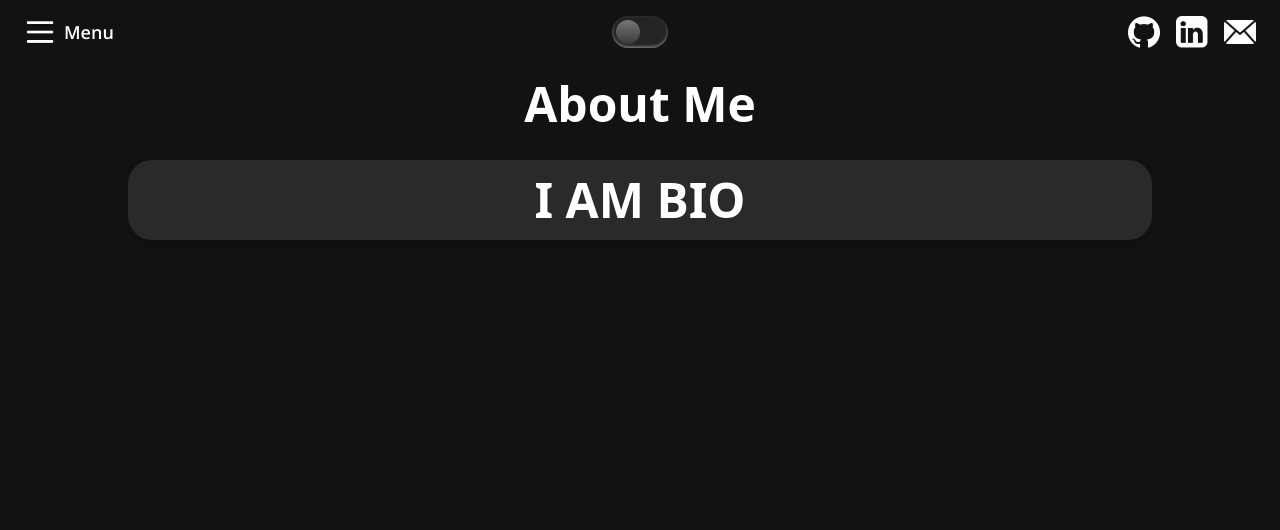
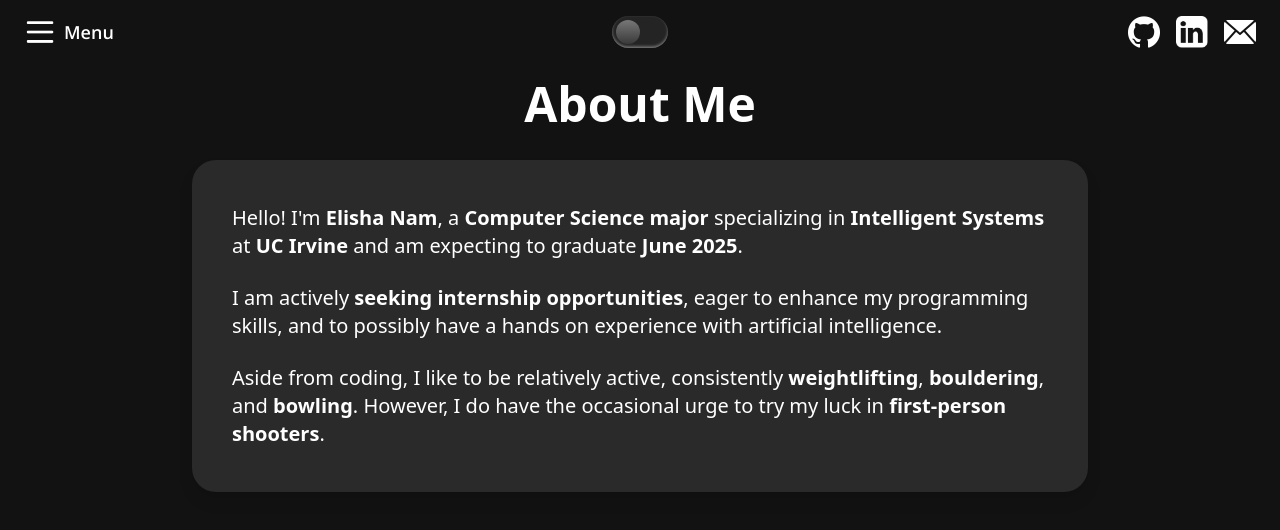
Before and after one commit to ENamja/personal-website, a Next.js app: page /about in a window 1280 px wide. Shown: the top 530 px of the page. Built offline with nearby package versions, Linux system fonts and the light colour scheme.

Commit message:
Fixed bg dimensions and added bio to about page

```diff
--- a/app/about/AboutPage.tsx
+++ b/app/about/AboutPage.tsx
@@ -10,7 +10,7 @@ function AboutPage() {
   return (
     <div
       className={
-        "duration-500 w-screen h-screen pt-20 p-4 flex flex-col items-center text-center text-5xl font-bold" +
+        "duration-500 w-screen h-full min-h-screen pt-20 p-4 flex flex-col items-center text-center text-5xl font-bold" +
         (theme === "dark"
           ? " bg-[#121212] text-white"
           : " bg-gray-100 text-black")
--- a/app/about/Bio.tsx
+++ b/app/about/Bio.tsx
@@ -8,11 +8,33 @@ function Bio() {
   return (
     <div
       className={
-        "transition-colors duration-500 relative w-full max-w-5xl rounded-3xl my-8 drop-shadow-lg" +
+        "transition-colors duration-500 relative w-full max-w-4xl rounded-3xl my-8 drop-shadow-lg" +
         (theme === "dark" ? " bg-[#121212] text-white" : " bg-white text-black")
       }
     >
-      <p className="m-4">I AM BIO</p>
+      <div className="m-4 text-left py-1 font-normal text-xl">
+        <p className="m-6">
+          Hello! I'm <span className="font-bold">Elisha Nam</span>, a{" "}
+          <span className="font-bold">Computer Science major</span> specializing
+          in <span className="font-bold">Intelligent Systems</span> at{" "}
+          <span className="font-bold">UC Irvine</span> and am expecting to
+          graduate <span className="font-bold">June 2025</span>.
+        </p>
+        <p className="m-6">
+          I am actively{" "}
+          <span className="font-bold">seeking internship opportunities</span>,
+          eager to enhance my programming skills, and to possibly have a hands
+          on experience with artificial intelligence.
+        </p>
+        <p className="m-6">
+          Aside from coding, I like to be relatively active, consistently{" "}
+          <span className="font-bold">weightlifting</span>,{" "}
+          <span className="font-bold">bouldering</span>, and{" "}
+          <span className="font-bold">bowling</span>. However, I do have the
+          occasional urge to try my luck in{" "}
+          <span className="font-bold">first-person shooters</span>.
+        </p>
+      </div>
       <div className="absolute top-0 left-0 w-full h-full rounded-3xl bg-white opacity-10"></div>
     </div>
   );
--- a/app/projects/ProjectList.tsx
+++ b/app/projects/ProjectList.tsx
@@ -39,7 +39,7 @@ function ProjectList() {
   ];
 
   return (
-    <ul className="flex flex-col items-center my-8 max-w-5xl w-full">
+    <ul className="flex flex-col items-center my-8 max-w-4xl w-full">
       {projects.map((project) => {
         return (
           <li
--- a/app/projects/ProjectPage.tsx
+++ b/app/projects/ProjectPage.tsx
@@ -10,7 +10,7 @@ function ProjectPage() {
   return (
     <div
       className={
-        "w-screen h-full transition duration-500 pt-20 text-center text-5xl font-bold flex flex-col items-center p-4" +
+        "w-screen h-full min-h-screen transition duration-500 pt-20 text-center text-5xl font-bold flex flex-col items-center p-4" +
         (theme === "dark"
           ? " bg-[#121212] text-white"
           : " bg-gray-100 text-black")
```
